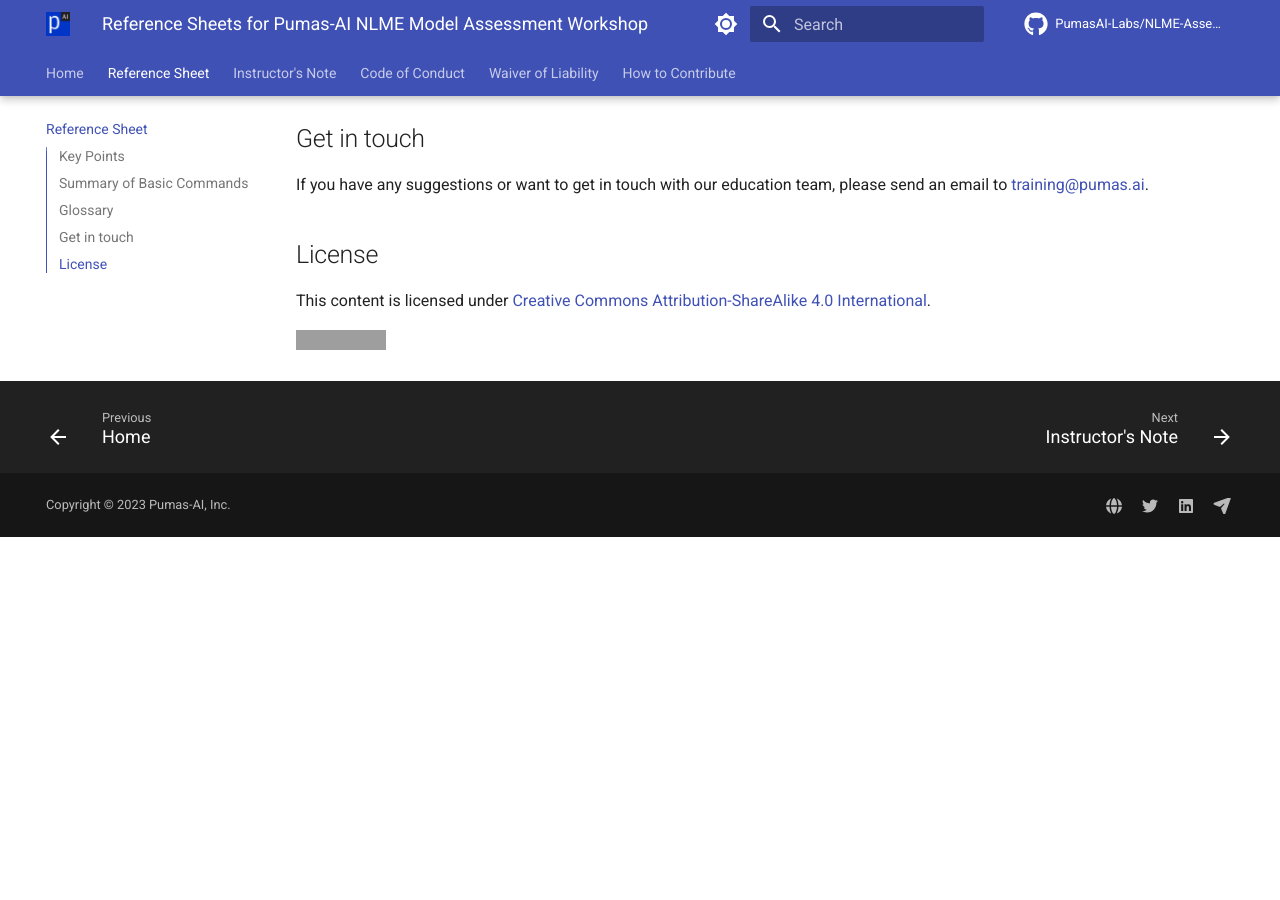
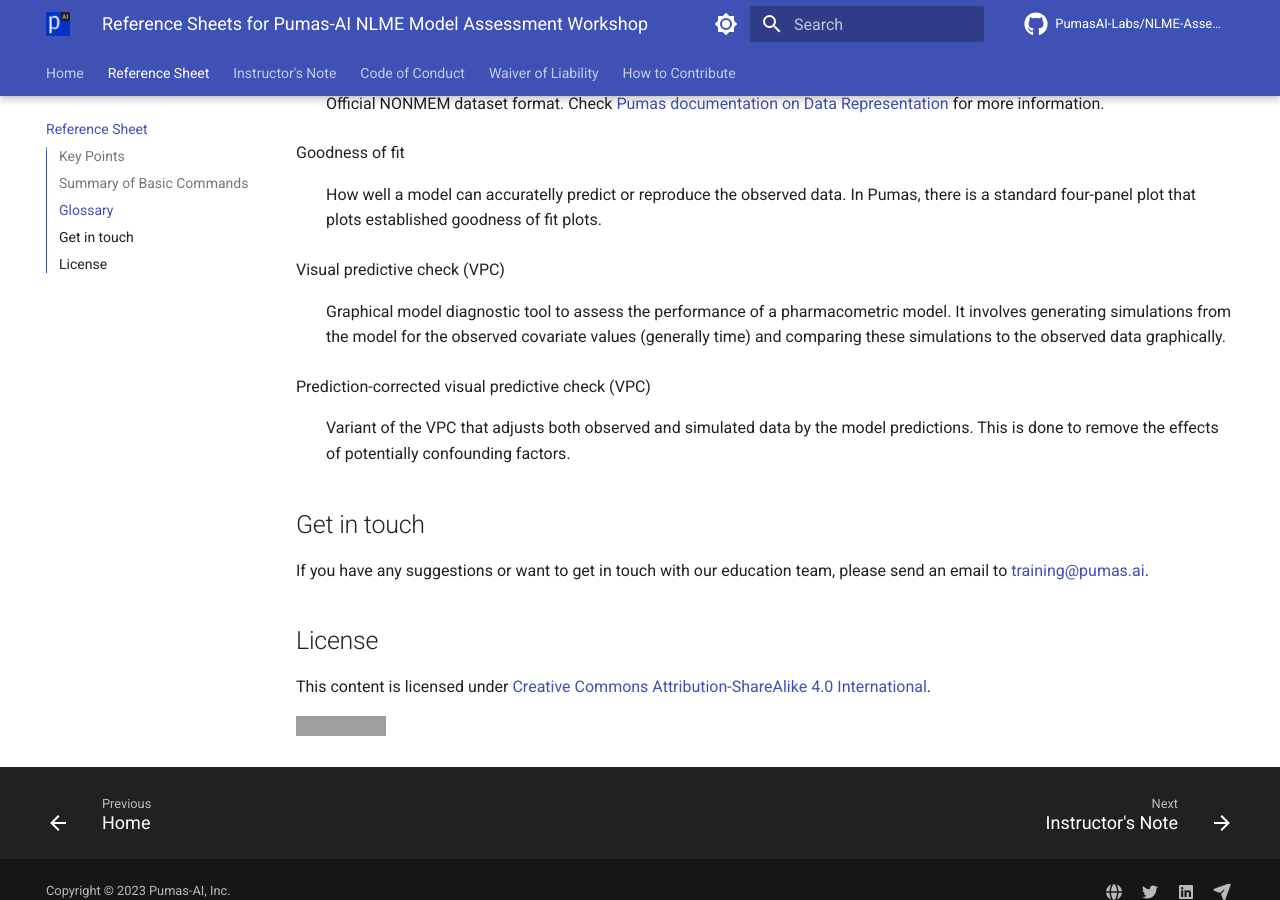
Before and after one commit to PumasAI-Labs/NLME-Assessment, an MkDocs documentation site: the page built from docs/reference.md, in a window 1280 px wide and 900 px high, scrolled down 2413 px. Built offline with MkDocs 1.6.1 and Material for MkDocs 9.7.7, drawn with Linux system fonts in a browser that asks for light colours; comment, search, counter and statistics services are not loaded; before the commit the page ends 2950 px from its top, so only the background shows below that; some of the changed text lies outside the part shown; grey boxes are pictures that could not be loaded.

Commit message:
added 04-vpc and references

```diff
--- a/docs/reference.md
+++ b/docs/reference.md
@@ -28,7 +28,9 @@ title: Reference Sheets for Pumas-AI NLME Model Assessment Workshop
 | Generate a `DataFrame` of all metrics from a fitted model | `metrics_table(fit_result)` | Need to load `PumasUtilities` package |
 | Calculate the log-likelihood of a fitted model | `loglikelihood(fit_result)` | This value is with the constant |
 | Calculate the log-likelihood of a any model given any population, parameter estimates, and estimation method | `loglikelihood(model, population, parameter_estimates, estimation_method)` | This value is with the constant. `parameter_estimates` is a `NamedTuple` of parameter estimates and `estimation_method` is a Pumas' estimation method (e.g. `FOCE()` or `LaplaceI()`) |
-| Plot godness of fit | `goodness_of_fit(inspect_result)` | 4-panel plot with observations versus pred/ipred and wres versus time/ipred. If the `inspect_result` has NPDEs it will plot these instead of wres |
+| Plot godness of fit | `goodness_of_fit(inspect_result)` | 4-panel plot with observations versus pred/ipred and wres versus time/ipred. If the `inspect_result` has NPDEs it will plot these instead of wres. Need to load `PumasUtilities` package |
+| Plot a visual predictive check | `vpc_plot(vpc_result)` | `vpc_result` is the result of `vpc(fit_result)`. Need to load `PumasUtilities` package |
+| Plot a prediction-corrected visual predictive check | `vpc_plot(vpc_result)` | `vpc_result` is the result of `vpc(fit_result; prediction_correction=true)`. Need to load `PumasUtilities` package |
 
 ## Glossary
 
@@ -64,6 +66,14 @@ Goodness of fit
 
 : How well a model can accuratelly predict or reproduce the observed data. In Pumas, there is a standard four-panel plot that plots established goodness of fit plots.
 
+Visual predictive check (VPC)
+
+: Graphical model diagnostic tool to assess the performance of a pharmacometric model. It involves generating simulations from the model for the observed covariate values (generally time) and comparing these simulations to the observed data graphically.
+
+Prediction-corrected visual predictive check (VPC)
+
+: Variant of the VPC that adjusts both observed and simulated data by the model predictions. This is done to remove the effects of potentially confounding factors.
+
 ## Get in touch
 
 If you have any suggestions or want to get in touch with our education team,
```
Also changed, not shown: 1 other file.
